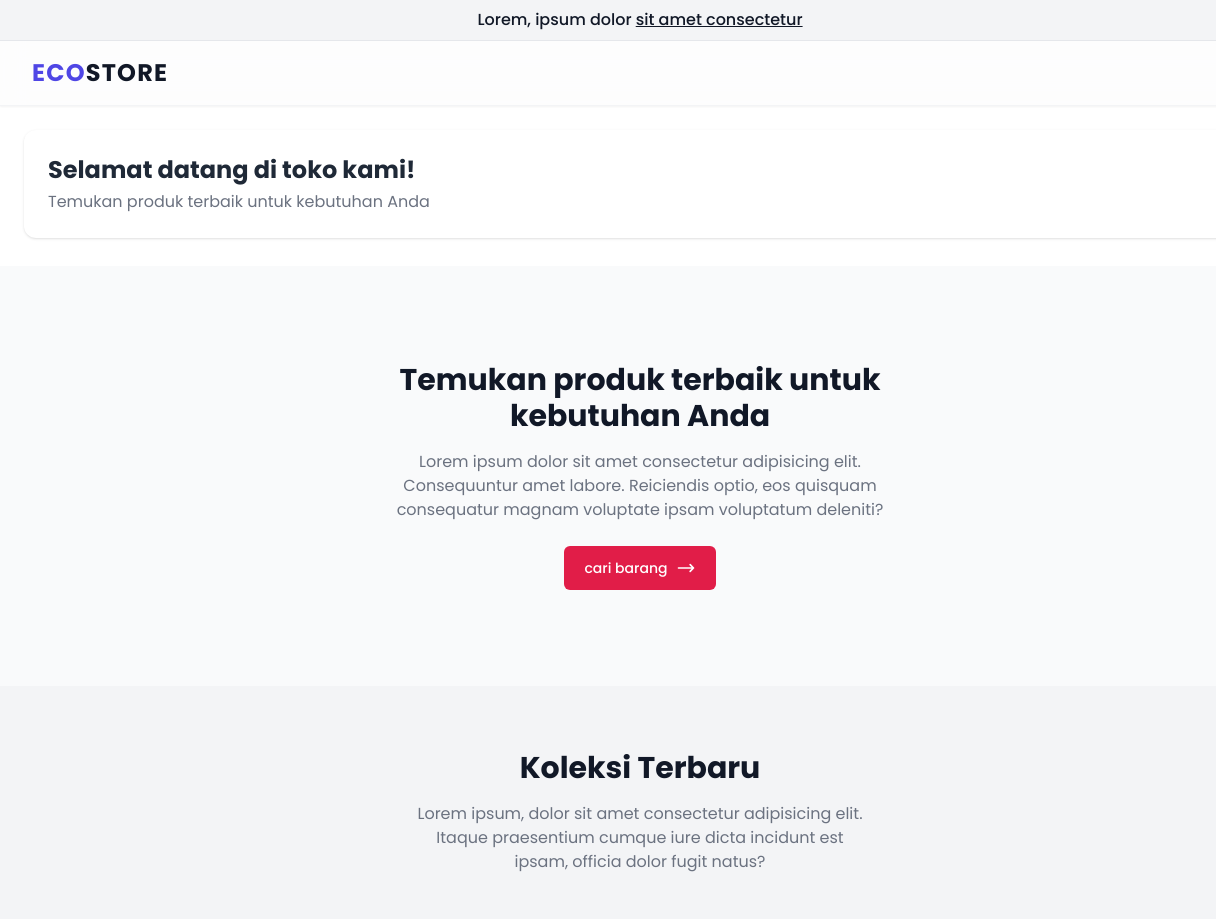
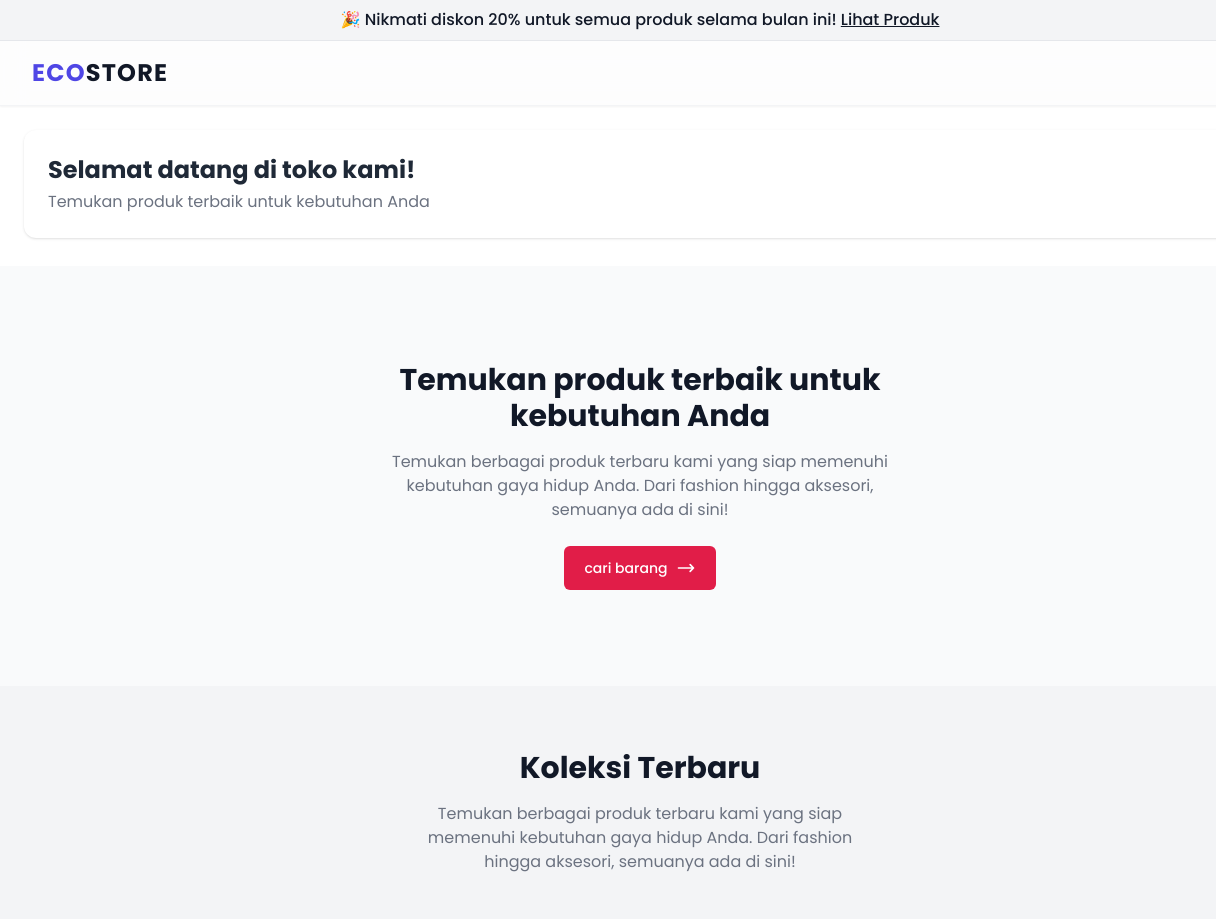
Before and after one commit to ilmannaf/TOKO, a plain HTML site: page frontend/toko.html in a window 1280 px wide. Shown: the top 919 px of the page, 0-1216 px from the left. Drawn offline with nearby package versions, Linux system fonts and the light colour scheme.

Commit message:
Update toko.html
.

```diff
--- a/frontend/toko.html
+++ b/frontend/toko.html
@@ -19,8 +19,8 @@
     <!-- Promotion -->
     <div class="border-b border-gray-200 bg-gray-100 px-4 py-2 text-gray-900">
       <p class="text-center font-medium">
-        Lorem, ipsum dolor
-        <a href="#" class="inline-block underline"> sit amet consectetur </a>
+        🎉 Nikmati diskon 20% untuk semua produk selama bulan ini!
+        <a href="#koleksi" class="inline-block underline"> Lihat Produk </a>
       </p>
     </div>
     <!-- End Promotion -->
@@ -64,9 +64,7 @@
             Temukan produk terbaik untuk kebutuhan Anda
           </h2>
           <p class="text-gray-500 sm:mt-4">
-            Lorem ipsum dolor sit amet consectetur adipisicing elit. Consequuntur
-            amet labore. Reiciendis optio, eos quisquam consequatur magnam
-            voluptate ipsam voluptatum deleniti?
+            Temukan berbagai produk terbaru kami yang siap memenuhi kebutuhan gaya hidup Anda. Dari fashion hingga aksesori, semuanya ada di sini!
           </p>
           <a
             href="#koleksi"
@@ -88,8 +86,7 @@
         <header class="text-center mb-12">
           <h2 class="text-3xl font-bold text-gray-900">Koleksi Terbaru</h2>
           <p class="mx-auto mt-4 max-w-md text-gray-500">
-            Lorem ipsum, dolor sit amet consectetur adipisicing elit. Itaque praesentium cumque iure
-            dicta incidunt est ipsam, officia dolor fugit natus?
+              Temukan berbagai produk terbaru kami yang siap memenuhi kebutuhan gaya hidup Anda. Dari fashion hingga aksesori, semuanya ada di sini!
           </p>
         </header>
 
```
